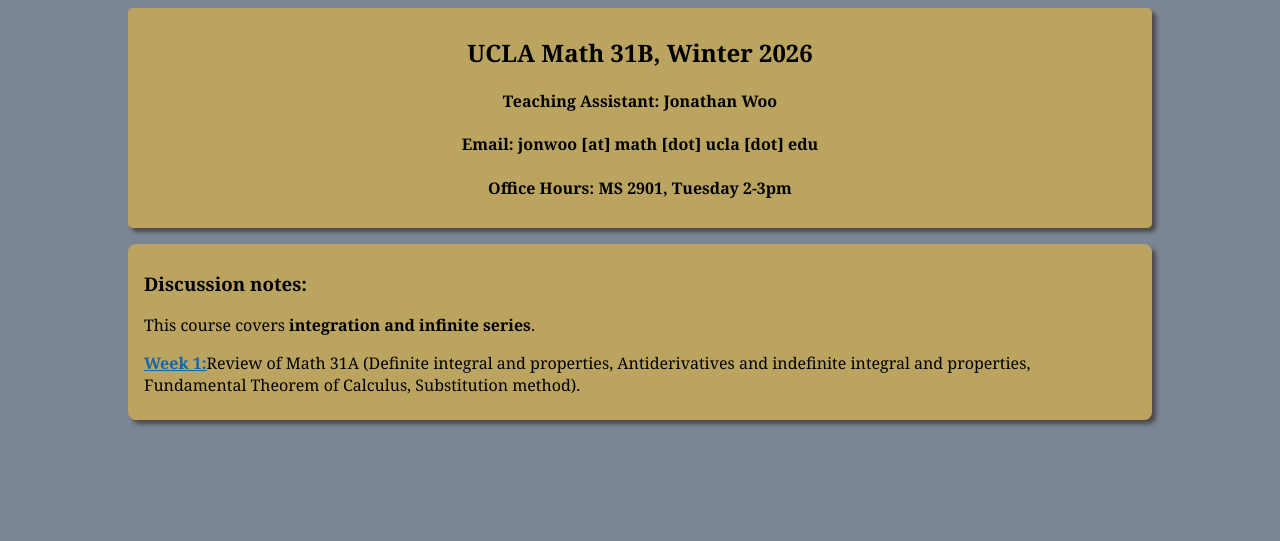
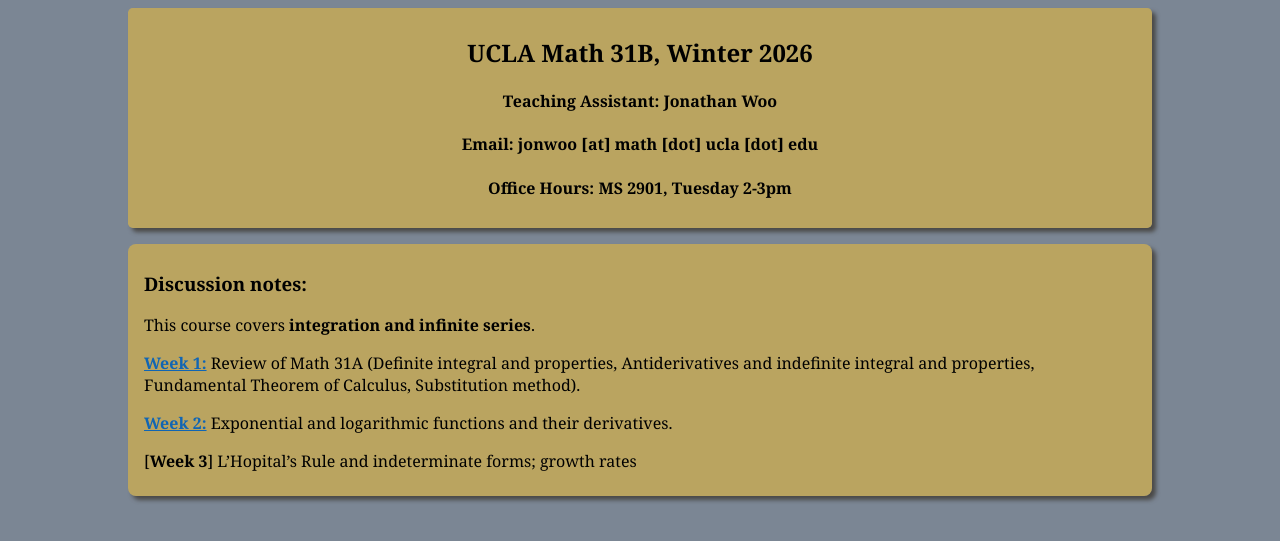
Before and after one commit to Jon-Woo/jon-woo.github.io, a Jekyll site: the page built from courses/winter2026/_posts/2026-01-02-math31b.md, in a window 1280 px wide. Shown: the top 541 px of the page. Built offline with Jekyll 4.4.1, drawn with Linux system fonts in a browser that asks for light colours.

Commit message:
Updated math 31b winter 2026 to week 3; need pdf.

```diff
--- a/courses/winter2026/_posts/2026-01-02-math31b.md
+++ b/courses/winter2026/_posts/2026-01-02-math31b.md
@@ -10,4 +10,8 @@
 
 This course covers **integration and infinite series**.
 
-[**Week 1:**](/courses/winter2026/docs/Math_31B_Winter_2026_Week_1.pdf){:target="_blank"}Review of Math 31A (Definite integral and properties, Antiderivatives and indefinite integral and properties, Fundamental Theorem of Calculus, Substitution method).
+[**Week 1:**](/courses/winter2026/docs/Math_31B_Winter_2026_Week_1.pdf){:target="_blank"} Review of Math 31A (Definite integral and properties, Antiderivatives and indefinite integral and properties, Fundamental Theorem of Calculus, Substitution method).
+
+[**Week 2:**](/courses/winter2026/docs/Math_31B_Winter_2026_Week_2.pdf){:target="_blank"} Exponential and logarithmic functions and their derivatives.
+
+[**Week 3**] L'Hopital's Rule and indeterminate forms; growth rates
--- a/research.html
+++ b/research.html
@@ -30,7 +30,7 @@
 
     </ol>
 
-    <h3>Presentataions (Reverse Chronological Order)</h3>
+    <h3>Presentations (Reverse Chronological Order)</h3>
     <ol>
         {%for presentation in site.data.research.presentations%}
             <li>
```
Also changed, not shown: 1 other file.
